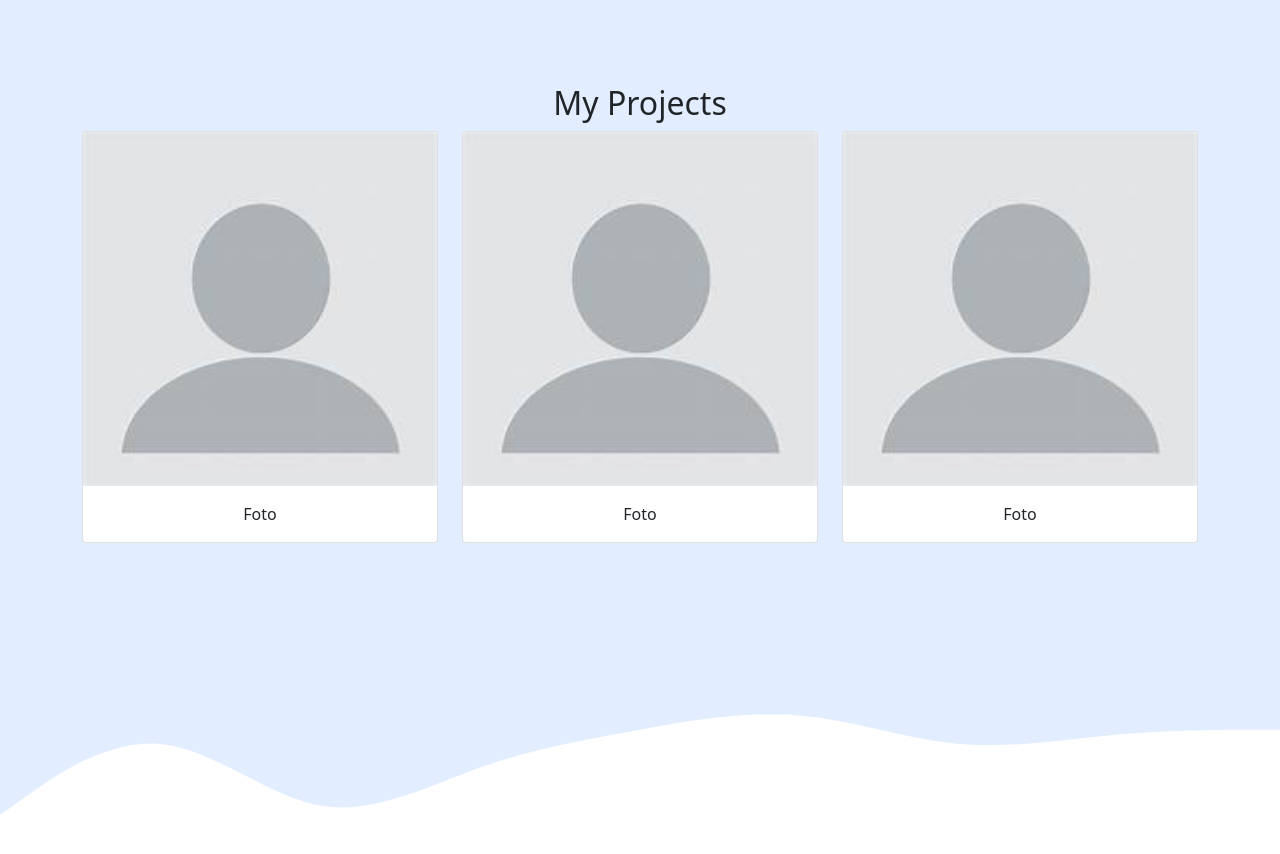
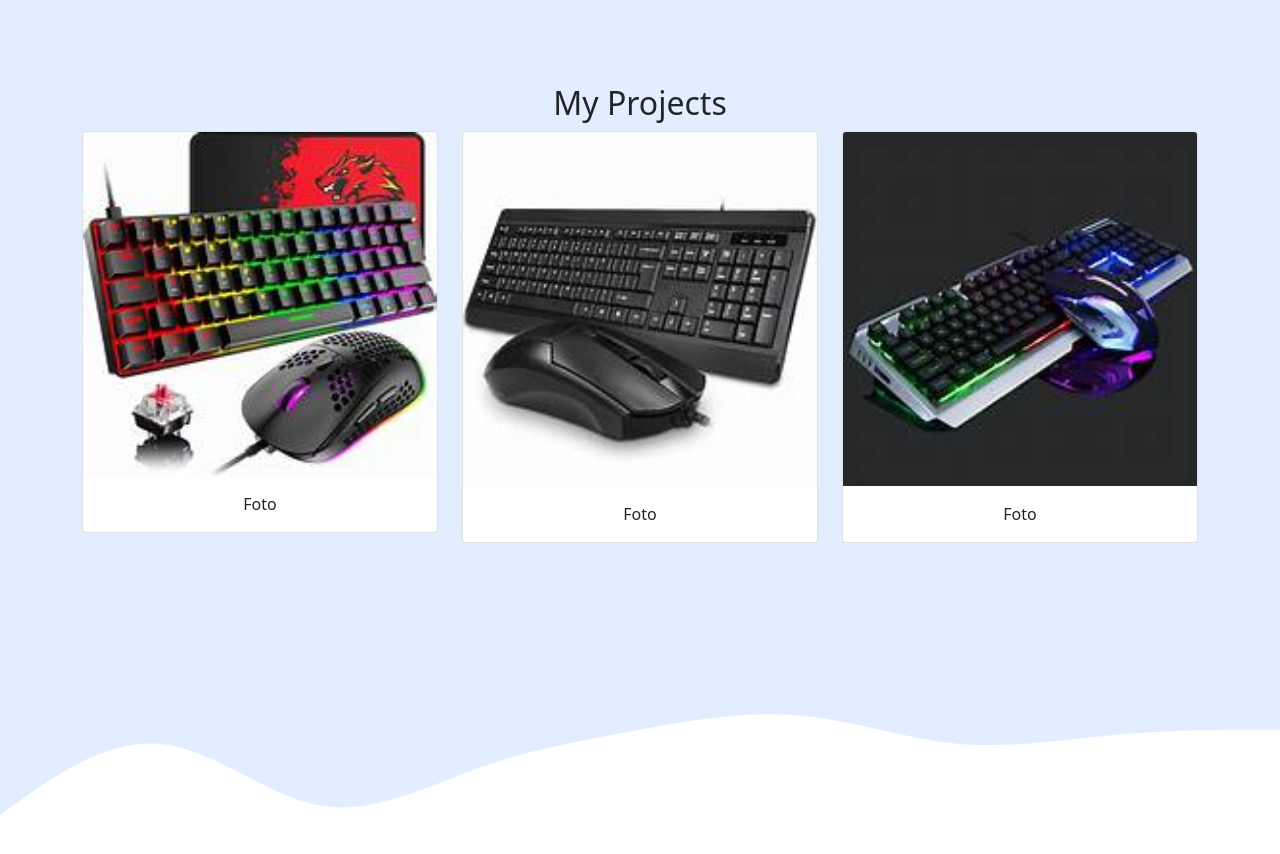
Before and after one commit to fajrihasan/fajrihasan.github.io, a plain HTML site: page index.html in a window 1280 px wide. Shown: the part 1260-2114 px from the top of the page. Drawn offline with nearby package versions, Linux system fonts and the light colour scheme.

Commit message:
index.html

```diff
--- a/index.html
+++ b/index.html
@@ -43,7 +43,7 @@
     <!-- akhir navbar -->
     <!-- jumbotron -->
     <section class="jumbotron text-center">
-      <img src="img/foto.jpg" class="rounded-circle img-thumbnail" alt="Fajri Hasan" width="200"/>
+      <img src="img/jri.jpg" class="rounded-circle img-thumbnail" alt="Fajri Hasan" width="200"/>
       <h1 class="display-4">Muhammad Fajri</h1>
       <p class="lead">Pelajar</p>
       <svg xmlns="http://www.w3.org/2000/svg" viewBox="0 0 1440 320">
@@ -92,7 +92,7 @@
         <div class="row justify-content-center">
           <div class="col-md-4 mb-3">
             <div class="card">
-              <img src="img/foto.jpg" class="card-img-top" alt="project 1"/>
+              <img src="img/th.jpeg" class="card-img-top" alt="project 1"/>
               <div class="card-body text-center">
                 <p class="card-text">Foto</p>
               </div>
@@ -100,7 +100,7 @@
           </div>
           <div class="col-md-4 mb-3">
             <div class="card">
-              <img src="img/foto.jpg" class="card-img-top" alt="project 1"/>
+              <img src="img/th (1).jpeg" class="card-img-top" alt="project 1"/>
               <div class="card-body text-center">
                 <p class="card-text">Foto</p>
               </div>
@@ -108,7 +108,7 @@
           </div>
           <div class="col-md-4 mb-3">
             <div class="card">
-              <img src="img/foto.jpg" class="card-img-top" alt="project 1"/>
+              <img src="img/th (2).jpeg" class="card-img-top" alt="project 1"/>
               <div class="card-body text-center">
                 <p class="card-text">Foto</p>
               </div>
```
